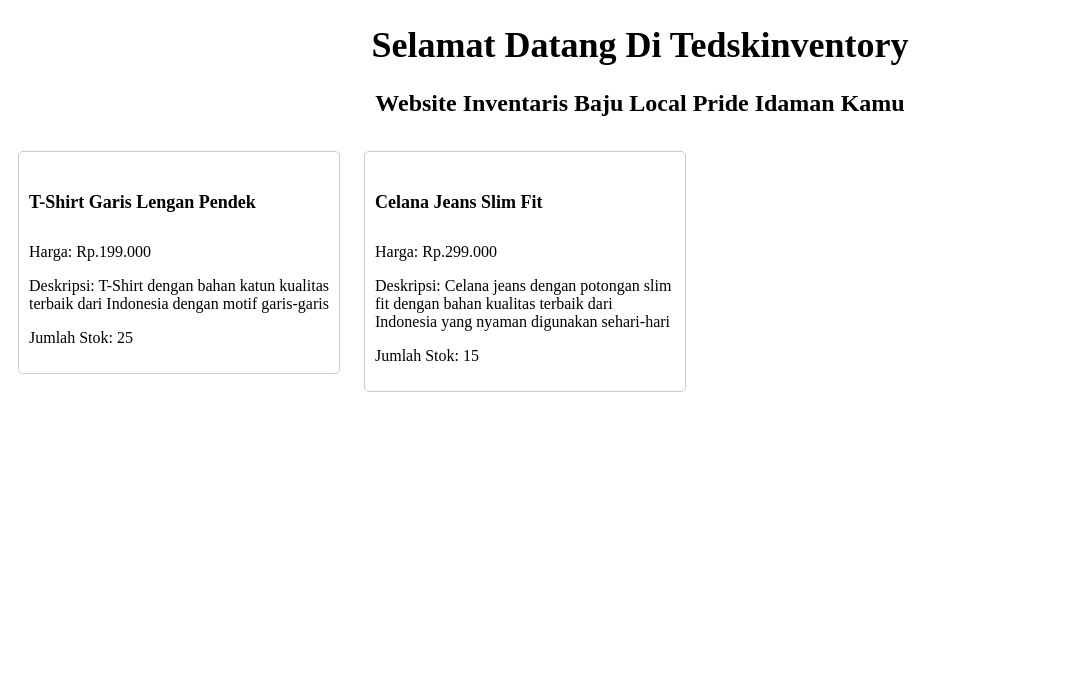
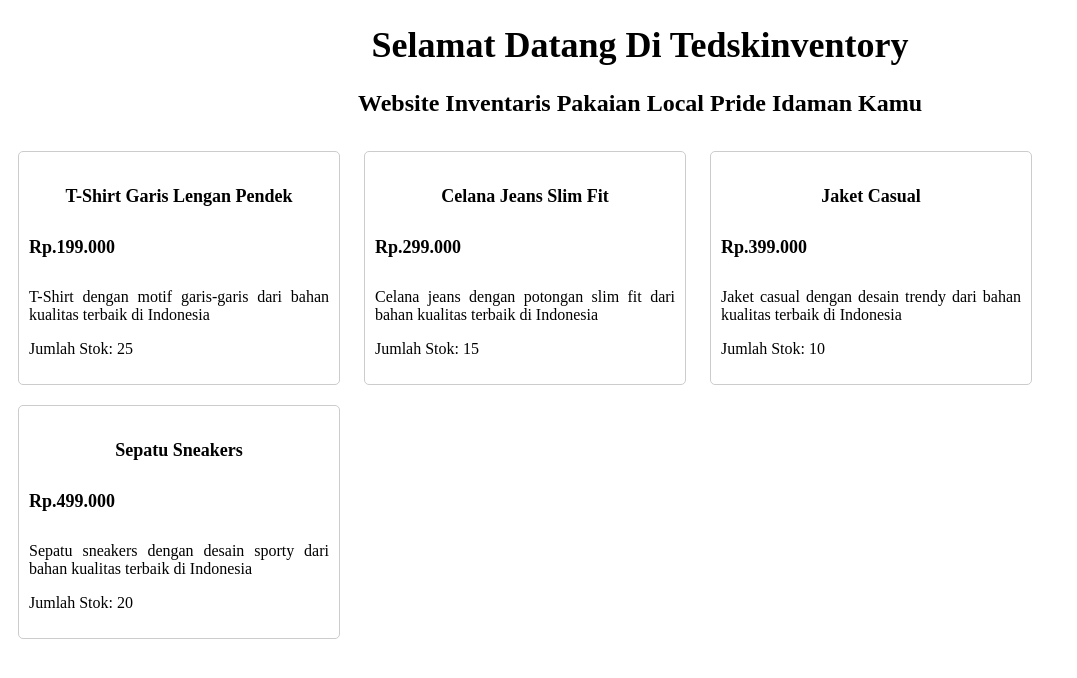
Before and after one commit to tedskiii/tedskinventory, a Django app: page /main/ in a window 1280 px wide. Shown: the top 678 px of the page, without its empty margins (0-1077 px from the left). Run offline with Django 4.2, Linux system fonts and the light colour scheme.

Commit message:
menambahkan sedikit bumbu estetika hehe

```diff
--- a/main/templates/main.html
+++ b/main/templates/main.html
@@ -26,22 +26,30 @@
       border: 1px solid #ccc;
       border-radius: 5px;
       padding: 10px;
-      text-align: left;
+      text-align: justify;
       display: inline-block;
       vertical-align: top;
+    }
+
+    .name {
+      font-size: 18px;
+      color: #000000;
+      text-align: center;
     }
   </style>
 </head>
 <body>
     <h1>Selamat Datang Di Tedskinventory</h1>
 
-    <h3>Website Inventaris Baju Local Pride Idaman Kamu</h3>
+    <h3>Website Inventaris Pakaian Local Pride Idaman Kamu</h3>
 
     {% for product in products %}
     <div class="card">
-      <h5>{{ product.name }}</h5>
-      <p>Harga: {{ product.price }}</p>
-      <p>Deskripsi: {{ product.description }}</p>
+      <div class = "name">
+        <h4>{{ product.name }}</h4>
+      </div>
+      <h5>{{ product.price }}</h5>
+      <p>{{ product.description }}</p>
       <p>Jumlah Stok: {{ product.amount }}</p>
     </div>
     {% endfor %}
--- a/main/views.py
+++ b/main/views.py
@@ -6,14 +6,26 @@ def show_main(request):
         {
             'name': 'T-Shirt Garis Lengan Pendek',
             'price': 'Rp.199.000',
-            'description': 'T-Shirt dengan bahan katun kualitas terbaik dari Indonesia dengan motif garis-garis',
-            'amount': 25
+            'description': 'T-Shirt dengan motif garis-garis dari bahan kualitas terbaik di Indonesia',
+            'amount': 25,
         },
         {
             'name': 'Celana Jeans Slim Fit',
             'price': 'Rp.299.000',
-            'description': 'Celana jeans dengan potongan slim fit dengan bahan kualitas terbaik dari Indonesia yang nyaman digunakan sehari-hari',
-            'amount': 15
+            'description': 'Celana jeans dengan potongan slim fit dari bahan kualitas terbaik di Indonesia',
+            'amount': 15,
+        },
+        {
+            'name': 'Jaket Casual',
+            'price': 'Rp.399.000',
+            'description': 'Jaket casual dengan desain trendy dari bahan kualitas terbaik di Indonesia',
+            'amount': 10,
+        },
+        {
+            'name': 'Sepatu Sneakers',
+            'price': 'Rp.499.000',
+            'description': 'Sepatu sneakers dengan desain sporty dari bahan kualitas terbaik di Indonesia',
+            'amount': 20
         }
     ]
 
```
Also changed, not shown: main/models.py (line endings or trailing spaces).
